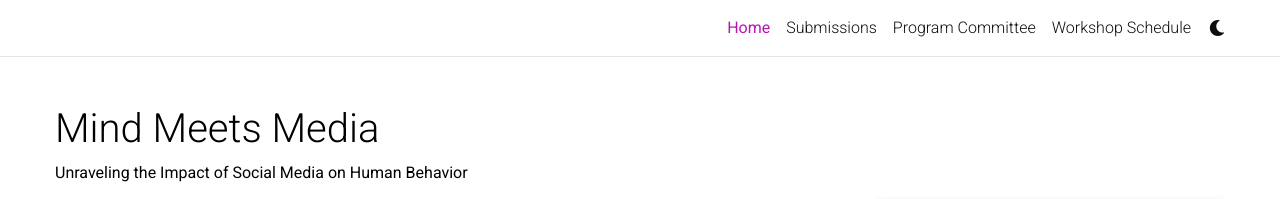
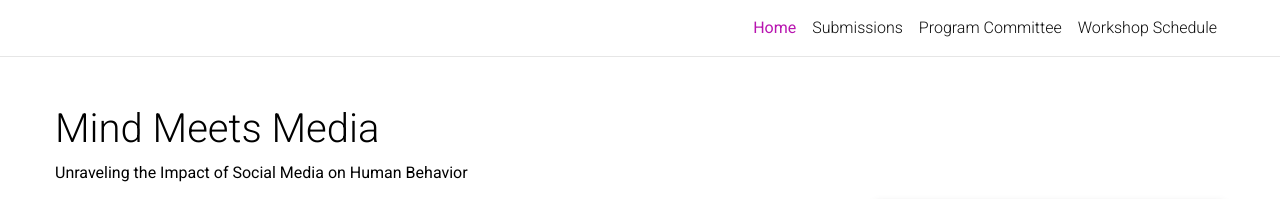
Before and after one commit to SMS-workshop/SMS-workshop.github.io, a Jekyll site: the page built from _pages/about.md, in a window 1280 px wide. Shown: the top 199 px of the page. Built offline with Jekyll 4.4.1, drawn with Linux system fonts in a browser that asks for light colours; full-size pictures stand in for the smaller copies a plugin makes; a style sheet for code colours, icons or effects is not loaded.

Commit message:
:art: clean

```diff
--- a/_config.yml
+++ b/_config.yml
@@ -58,9 +58,9 @@
 # Open Graph & Schema.org
 # -----------------------------------------------------------------------------
 # Display links to the page with a preview object on social media.
-serve_og_meta: false # Include Open Graph meta tags in the HTML head
-serve_schema_org: false # Include Schema.org in the HTML head
-og_image: # The site-wide (default for all links) Open Graph preview image
+serve_og_meta: true # Include Open Graph meta tags in the HTML head
+serve_schema_org: true # Include Schema.org in the HTML head
+og_image: prof_pic.png # The site-wide (default for all links) Open Graph preview image
 
 # -----------------------------------------------------------------------------
 # Social integration
@@ -132,7 +132,7 @@
 # Follow instructions on https://giscus.app/ to setup for your repo to fill out
 # the information below.
 giscus:
-  repo: alshedivat/al-folio      # <your-github-user-name>/<your-github-repo-name>
+  repo: Mind-Meets-Media/mind-meets-media.github.io      # <your-github-user-name>/<your-github-repo-name>
   repo_id: MDEwOlJlcG9zaXRvcnk2MDAyNDM2NQ==
   category: Comments             # name of the category under which discussions will be created
   category_id: DIC_kwDOA5PmLc4CTBt6
@@ -343,7 +343,7 @@
 enable_math:                true   # enables math typesetting (uses MathJax)
 enable_tooltips:            false  # enables automatic tooltip links generated
                                    # for each section titles on pages and posts
-enable_darkmode:            true   # enables switching between light/dark modes
+enable_darkmode:            false   # enables switching between light/dark modes
 enable_navbar_social:       false  # enables displaying social links in the
                                    # navbar on the about page
 enable_project_categories:  true   # enables categorization of projects into
```
